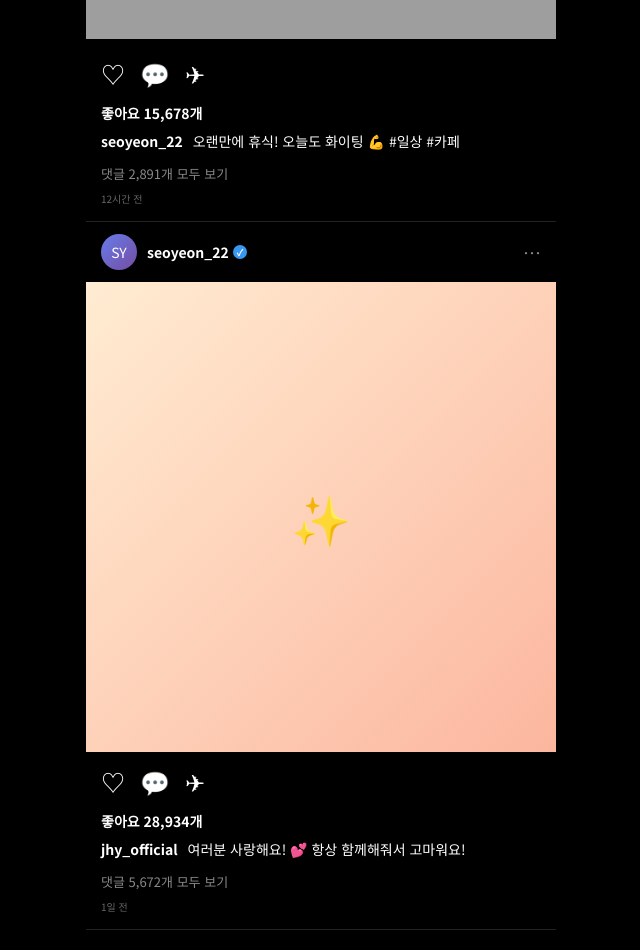
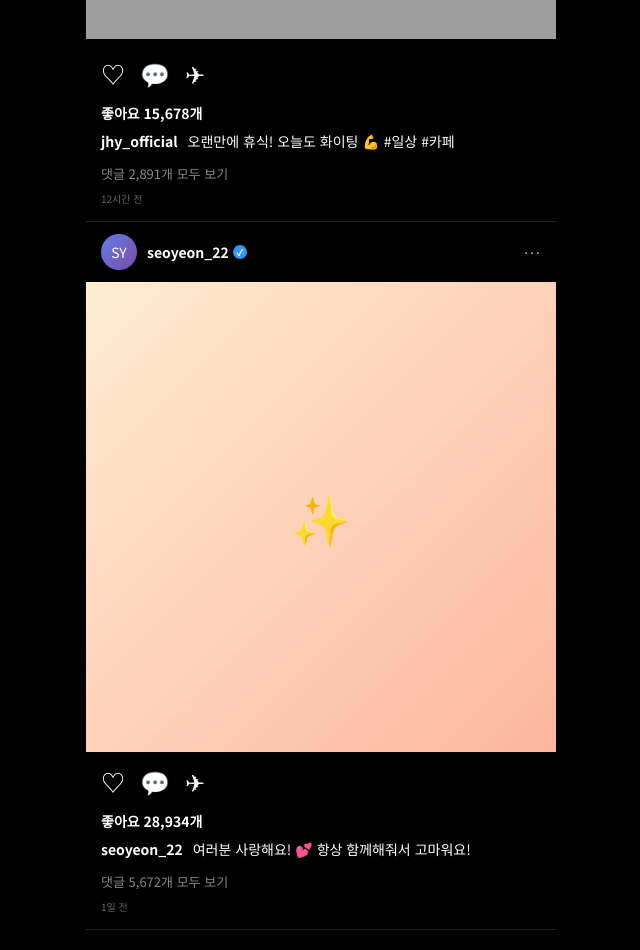
Before and after one commit to luzruz555/neostar, a plain HTML site: page index.html in a window 1280 px wide. Shown: the part 2820-3770 px from the top of the page, without its empty margins (319-959 px from the left). Drawn offline with Linux system fonts and the light colour scheme; grey boxes are pictures that could not be loaded.

Commit message:
Update index.html

```diff
--- a/index.html
+++ b/index.html
@@ -346,7 +346,7 @@
         <span>✈</span>
       </div>
       <div class="post-likes">좋아요 <span class="like-count">15,678</span>개</div>
-      <div class="post-caption"><strong>seoyeon_22</strong> 오랜만에 휴식! 오늘도 화이팅 💪 #일상 #카페</div>
+      <div class="post-caption"><strong>jhy_official</strong> 오랜만에 휴식! 오늘도 화이팅 💪 #일상 #카페</div>
       <div class="post-comments-btn" onclick="toggleComments(this)">댓글 2,891개 모두 보기</div>
       <div class="comments-section">
         <div class="comment-item">
@@ -379,7 +379,7 @@
         <span>✈</span>
       </div>
       <div class="post-likes">좋아요 <span class="like-count">28,934</span>개</div>
-      <div class="post-caption"><strong>jhy_official</strong> 여러분 사랑해요! 💕 항상 함께해줘서 고마워요!</div>
+      <div class="post-caption"><strong>seoyeon_22</strong> 여러분 사랑해요! 💕 항상 함께해줘서 고마워요!</div>
       <div class="post-comments-btn" onclick="toggleComments(this)">댓글 5,672개 모두 보기</div>
       <div class="comments-section">
         <div class="comment-item">
```
